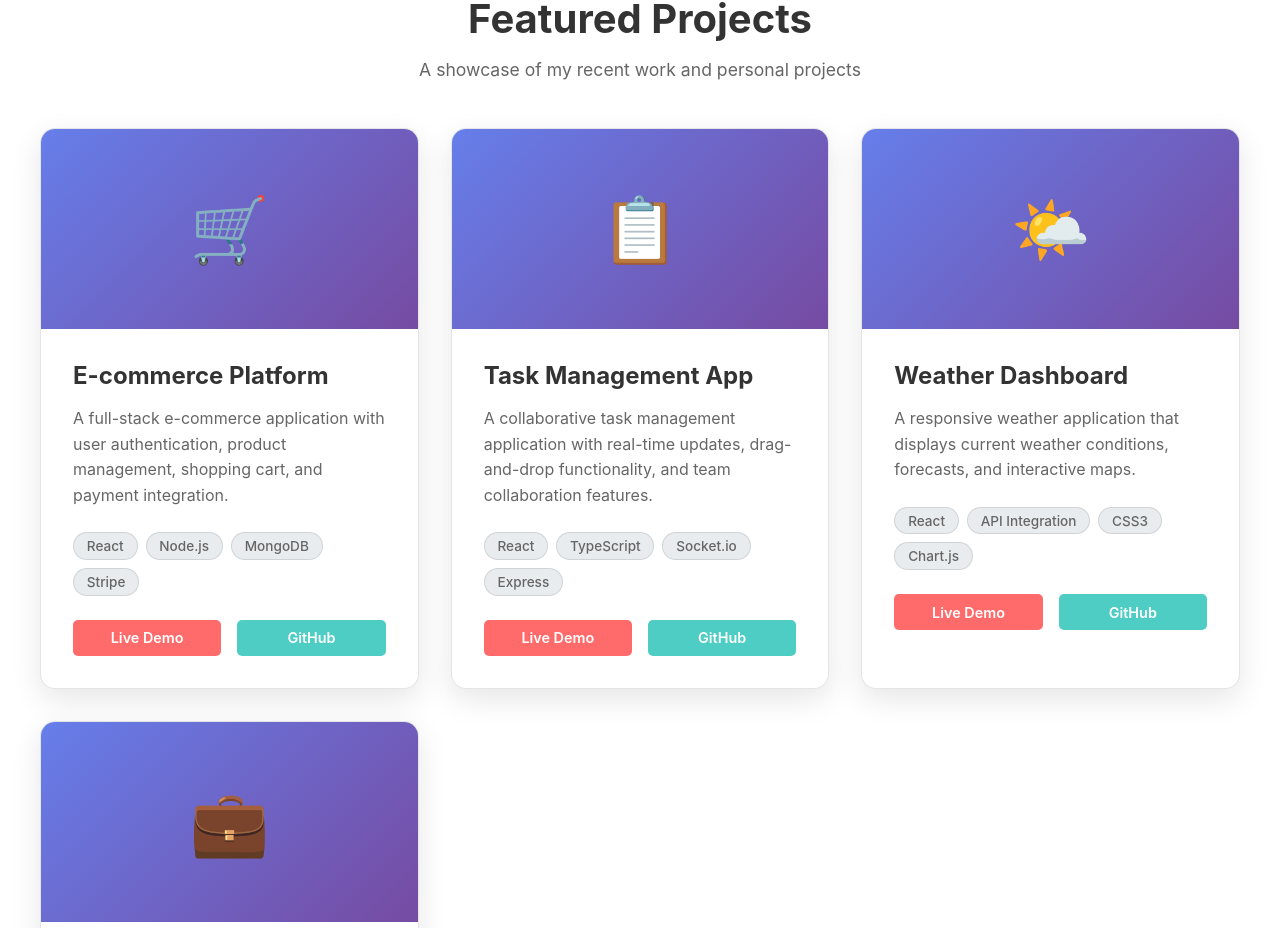
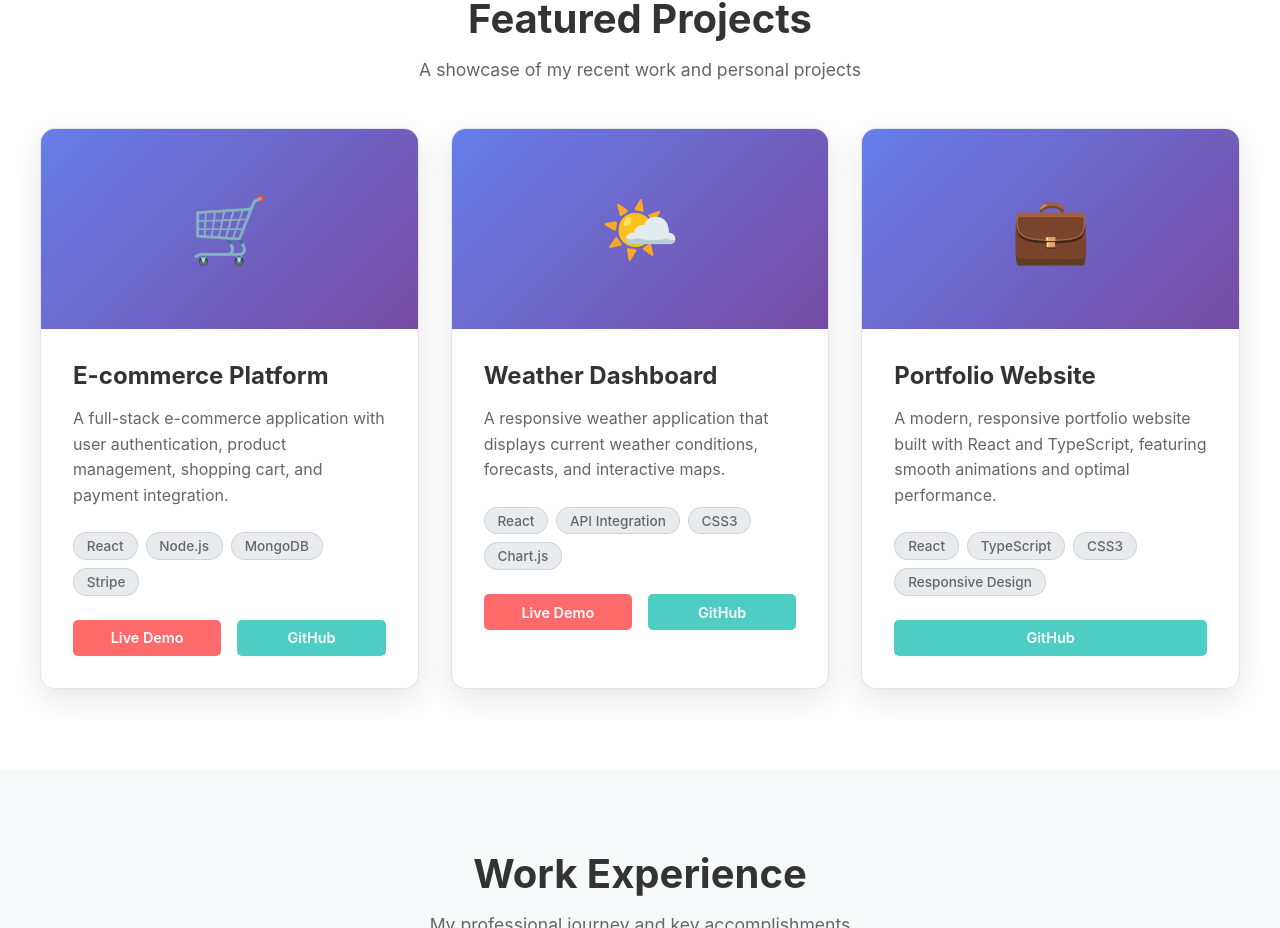
Before and after one commit to sherwin-yu/site, a React (Create React App) app: page / in a window 1280 px wide. Shown: the part 1835-2763 px from the top of the page. Built offline with nearby package versions, Linux system fonts and the light colour scheme.

Commit message:
update portfolio site url

```diff
--- a/src/components/Projects/Projects.tsx
+++ b/src/components/Projects/Projects.tsx
@@ -23,15 +23,6 @@ const Projects = () => {
     },
     {
       id: 2,
-      title: 'Task Management App',
-      description: 'A collaborative task management application with real-time updates, drag-and-drop functionality, and team collaboration features.',
-      technologies: ['React', 'TypeScript', 'Socket.io', 'Express'],
-      demoUrl: 'https://demo.example.com',
-      githubUrl: 'https://github.com/username/taskapp',
-      imageUrl: '📋'
-    },
-    {
-      id: 3,
       title: 'Weather Dashboard',
       description: 'A responsive weather application that displays current weather conditions, forecasts, and interactive maps.',
       technologies: ['React', 'API Integration', 'CSS3', 'Chart.js'],
@@ -40,11 +31,11 @@ const Projects = () => {
       imageUrl: '🌤️'
     },
     {
-      id: 4,
+      id: 3,
       title: 'Portfolio Website',
       description: 'A modern, responsive portfolio website built with React and TypeScript, featuring smooth animations and optimal performance.',
       technologies: ['React', 'TypeScript', 'CSS3', 'Responsive Design'],
-      githubUrl: 'https://github.com/username/portfolio',
+      githubUrl: 'https://github.com/sherwin-yu/site',
       imageUrl: '💼'
     }
   ];
```
